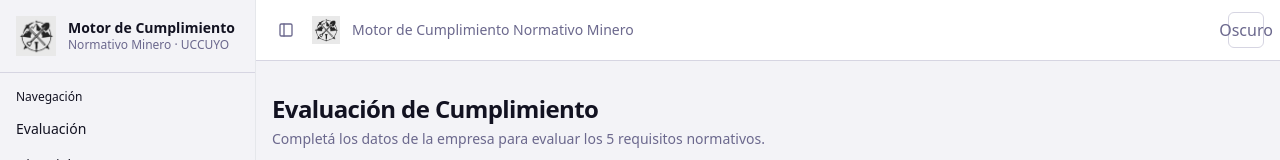
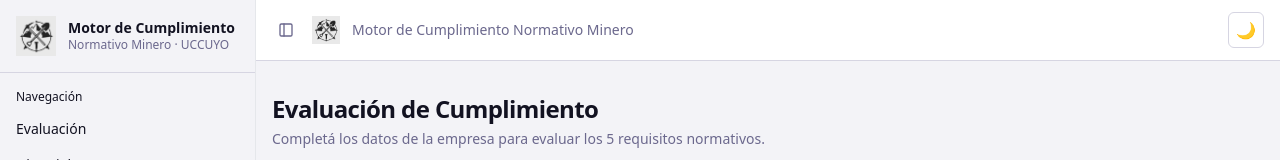
Before and after one commit to Pabloruvega/Nodos-Practica_Profesional_Frontend_UCCUYO, a React (Vite) app in the folder motor-cumplimiento-front/: page / in a window 1280 px wide. Shown: the top 160 px of the page. Built offline with nearby package versions, Linux system fonts and the light colour scheme; a web font is replaced by a local one.

Commit message:
fix:iconos de botón para cambiar entre modo claro y oscuro

```diff
--- a/motor-cumplimiento-front/src/components/layout/AppLayout.jsx
+++ b/motor-cumplimiento-front/src/components/layout/AppLayout.jsx
@@ -38,7 +38,7 @@ export default function AppLayout({ children }) {
               title={dark ? "Cambiar a modo claro" : "Cambiar a modo oscuro"}
               className="w-9 h-9 flex items-center justify-center rounded-md border border-border text-muted-foreground hover:text-foreground hover:bg-accent transition-colors"
             >
-              {dark ? "Claro" : "Oscuro"}
+              {dark ? "☀️" : "🌙"}
             </button>
           </header>
 
```
